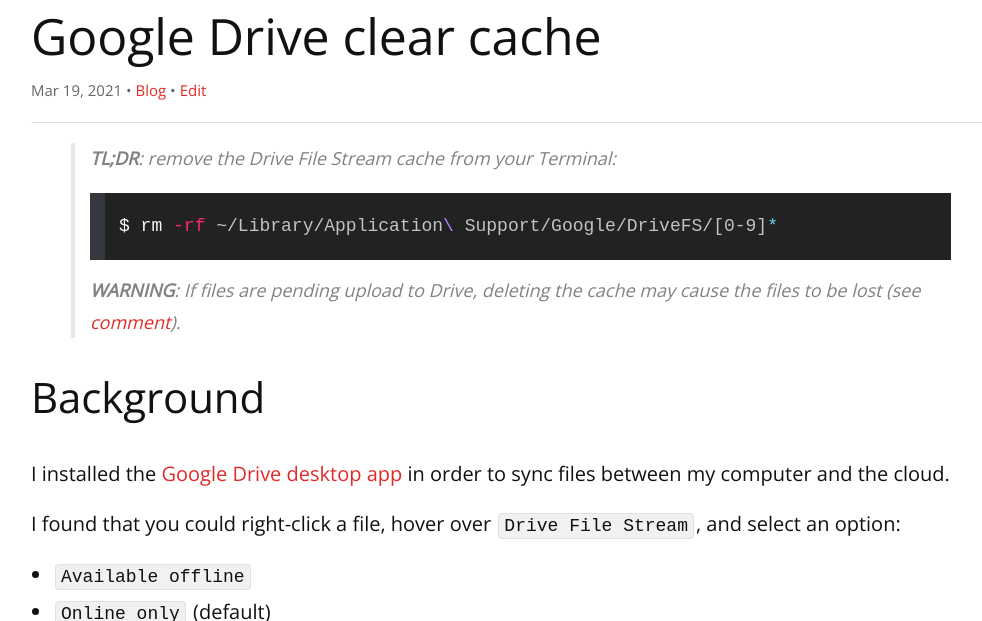
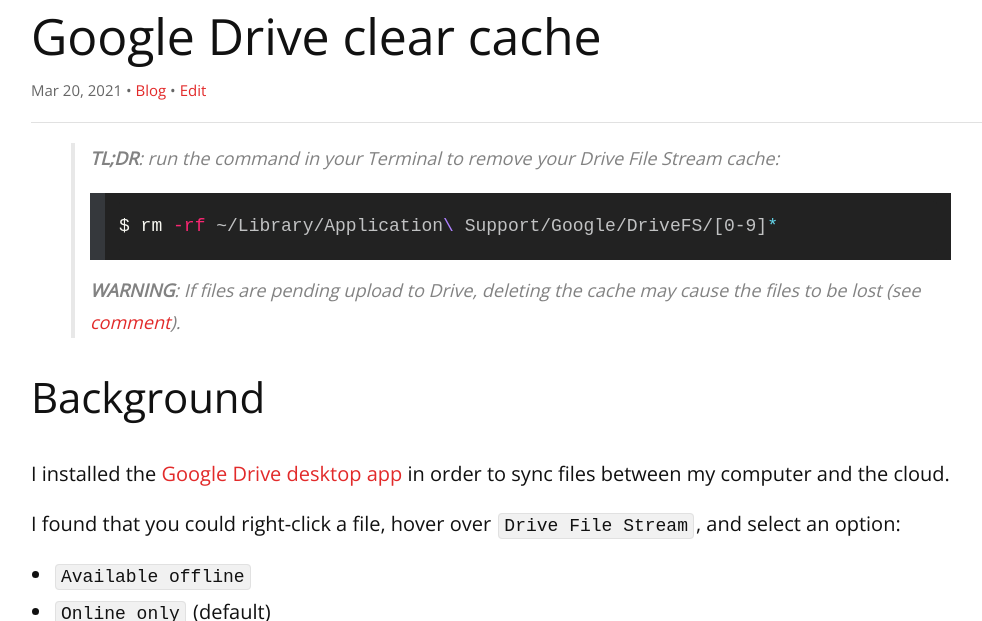
Before and after one commit to remarkablemark/remarkablemark.github.io, a Jekyll site: the page built from _posts/2020/2020-10-03-google-drive-clear-cache.md, in a window 1280 px wide and 900 px high, cut to the strip 107-728 px from the top of the window. Shown: the whole strip, without its empty margins (129-1111 px from the left). Built offline with Jekyll 4.4.1, drawn with Linux system fonts in a browser that asks for light colours; comment, search, counter and statistics services are not loaded.

Commit message:
fix(posts): update "Google Drive clear cache"
Post: 2020-10-03-google-drive-clear-cache.md

Update TL;DR to match Medium story:

https://remarkablemark.medium.com/how-to-clear-google-drive-cache-abf9efc6089e

````diff
--- a/_posts/2020/2020-10-03-google-drive-clear-cache.md
+++ b/_posts/2020/2020-10-03-google-drive-clear-cache.md
@@ -2,13 +2,13 @@
 layout: post
 title: Google Drive clear cache
 date: 2020-10-03 17:59:19
-updated: 2021-03-19 20:20:38
+updated: 2021-03-20 15:26:42
 excerpt: Save disk space by clearing the Google Drive File Stream cache so files are only available online and not on the computer.
 categories: google drive cache bash terminal
 image: /assets/images/2020/2020-10-04-drive-file-stream-options.png
 ---
 
-> **TL;DR**: remove the Drive File Stream cache from your Terminal:
+> **TL;DR**: run the command in your Terminal to remove your Drive File Stream cache:
 >
 > ```sh
 > $ rm -rf ~/Library/Application\ Support/Google/DriveFS/[0-9]*
````
